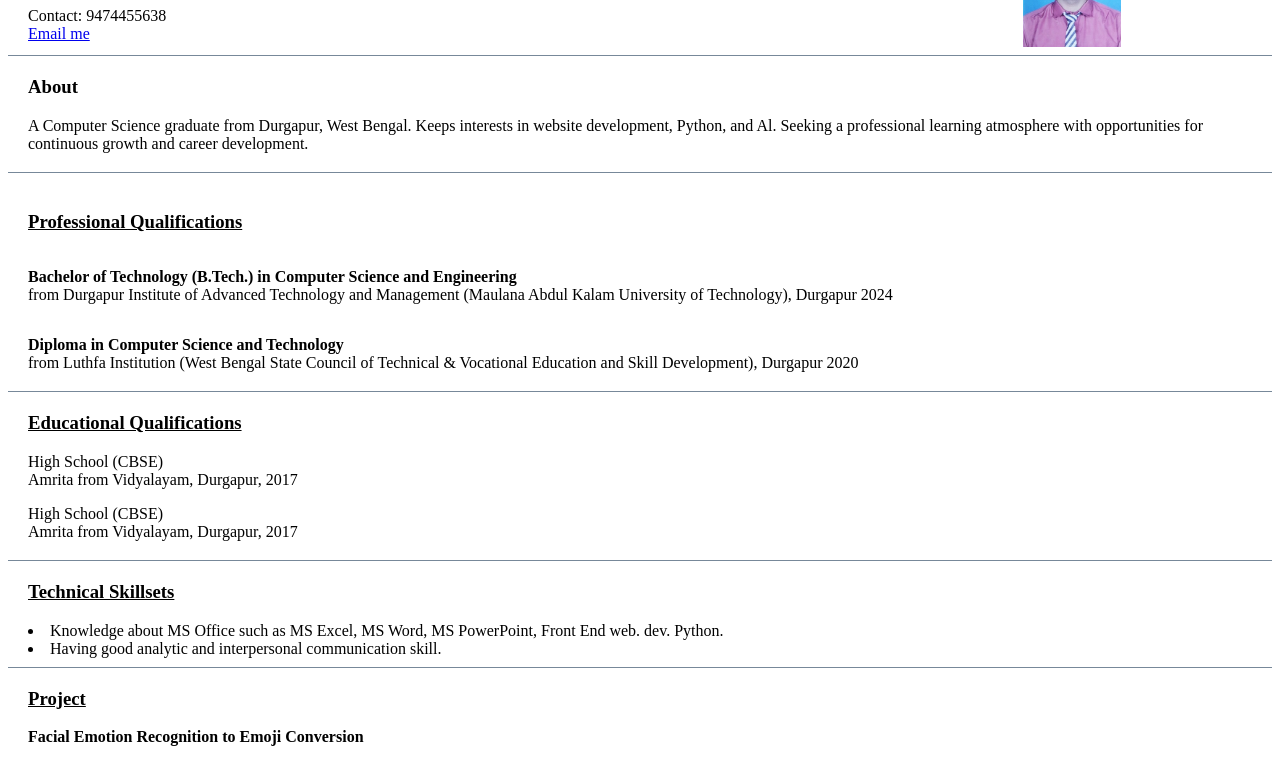
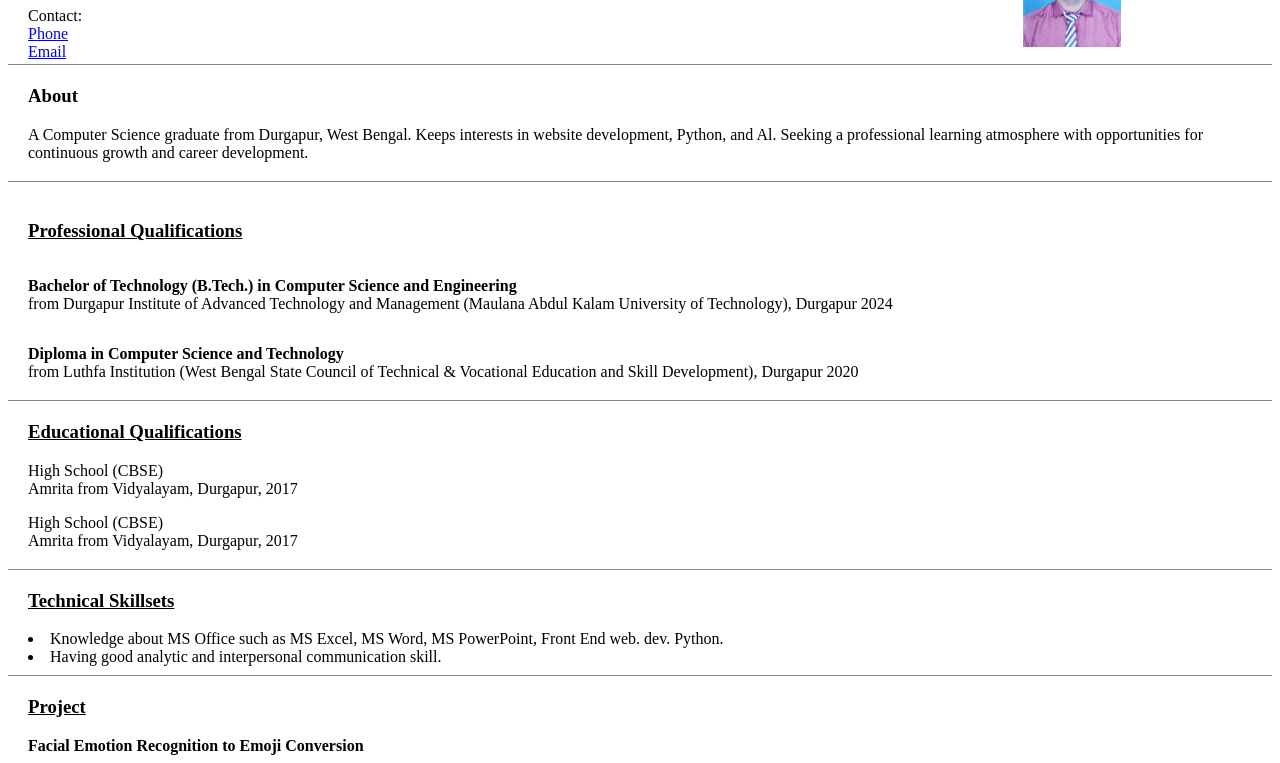
Before and after one commit to RohitKarmakar/myresume, a plain HTML site: page index.html in a window 1280 px wide. Shown: the part 81-844 px from the top of the page. Drawn offline with Linux system fonts and the light colour scheme.

Commit message:
index.html

```diff
--- a/index.html
+++ b/index.html
@@ -14,7 +14,9 @@
     <div class="box1" id="box">
         <div class="nameandetails">
             <h1>Rohit Karmarkar</h1>
-Contact: 9474455638  <a href="mailto:mr.rohitkarmakar@gmail.com">Email me</a>
+            Contact:
+            <a href="9474455638">Phone</a>
+            <a href="mailto:mr.rohitkarmakar@gmail.com">Email</a>
 
     </div>
         <div class="myimg"><img src="my pic.jpg" alt=""></div>
```
